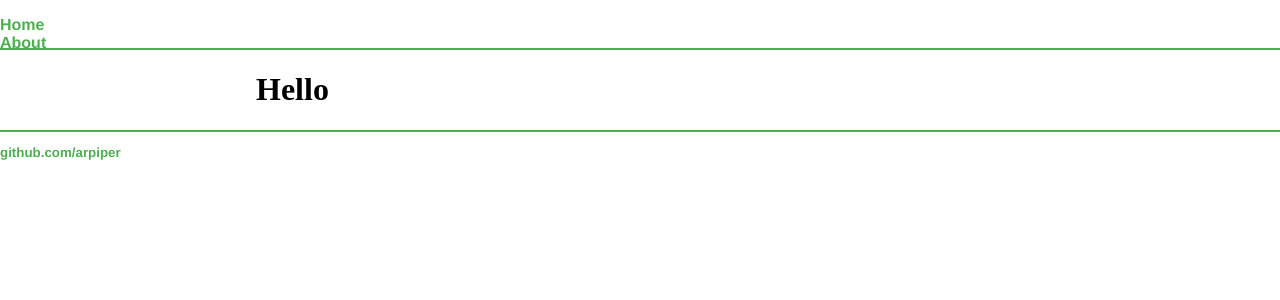
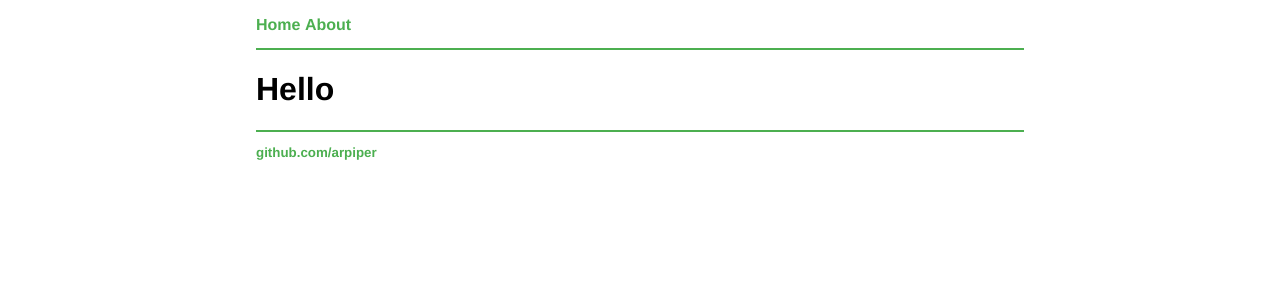
Before and after one commit to arpiper/arpiper.github.io, a Jekyll site: the page built from index.html, in a window 1280 px wide. Shown: the top 300 px of the page. Built offline with Jekyll 4.4.1, drawn with Linux system fonts in a browser that asks for light colours.

Commit message:
grid changes

```diff
--- a/css/main.css
+++ b/css/main.css
@@ -4,12 +4,13 @@ body {
   margin: 0;
   padding: 0;
   display: grid;
+  font-family: "Helvetica", "Arial", "Sans-serif";
   grid-template-columns: 20% 60% 20%;
   grid-template-rows: 50px 1fr 25px;
   grid-template-areas:
-    "header header header"
+    "left header right"
     "left main right"
-    "footer footer footer"
+    "left footer right"
 }
 
 nav {
@@ -18,10 +19,13 @@ nav {
 }
 
 nav ul, footer ul {
-  font-family: "Helvetica", "Arial", "Sans-serif";
   padding: 0;
   list-style: none;
   font-weight: bold;
+}
+
+nav ul li, footer ul li {
+  display: inline;
 }
 
 a {
```
